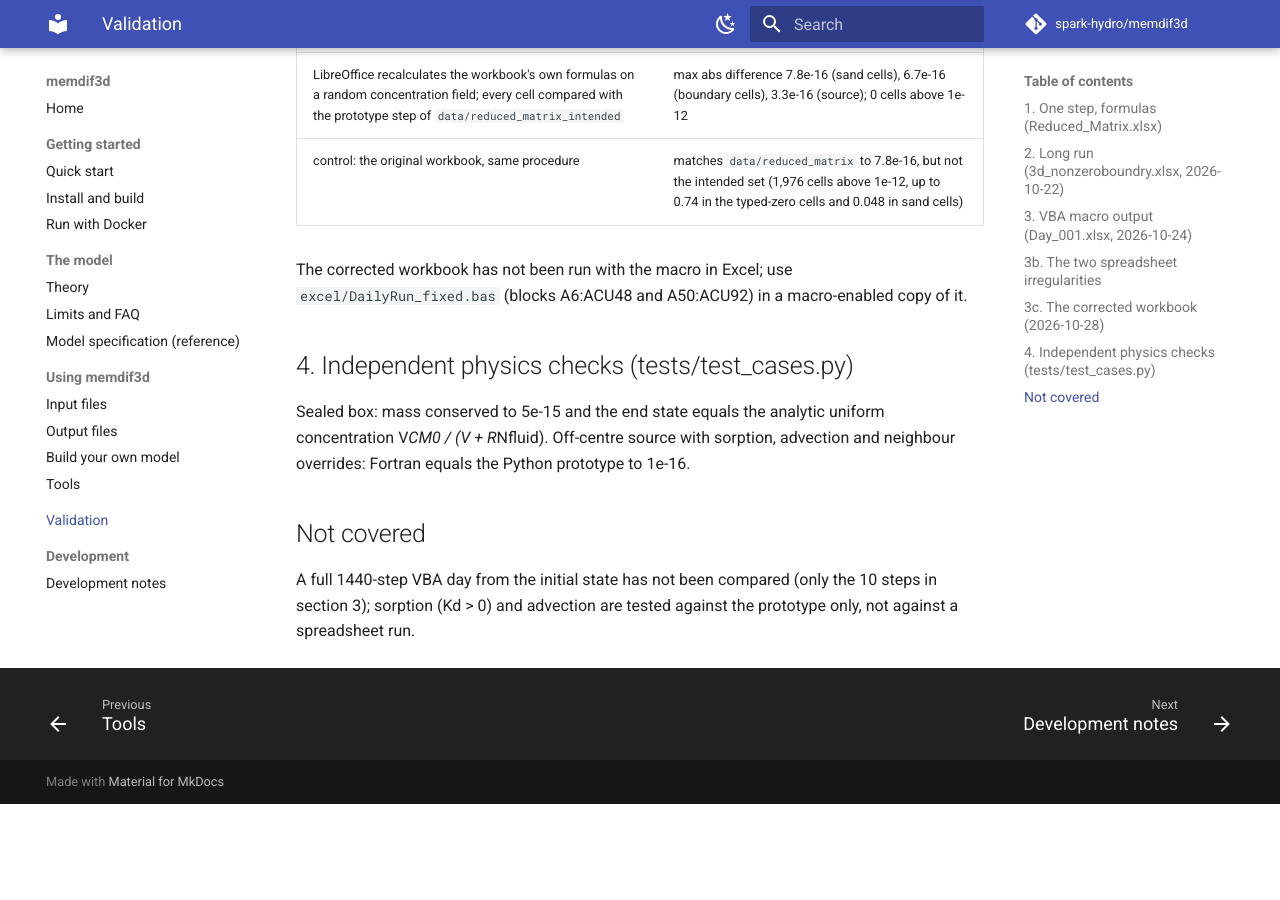
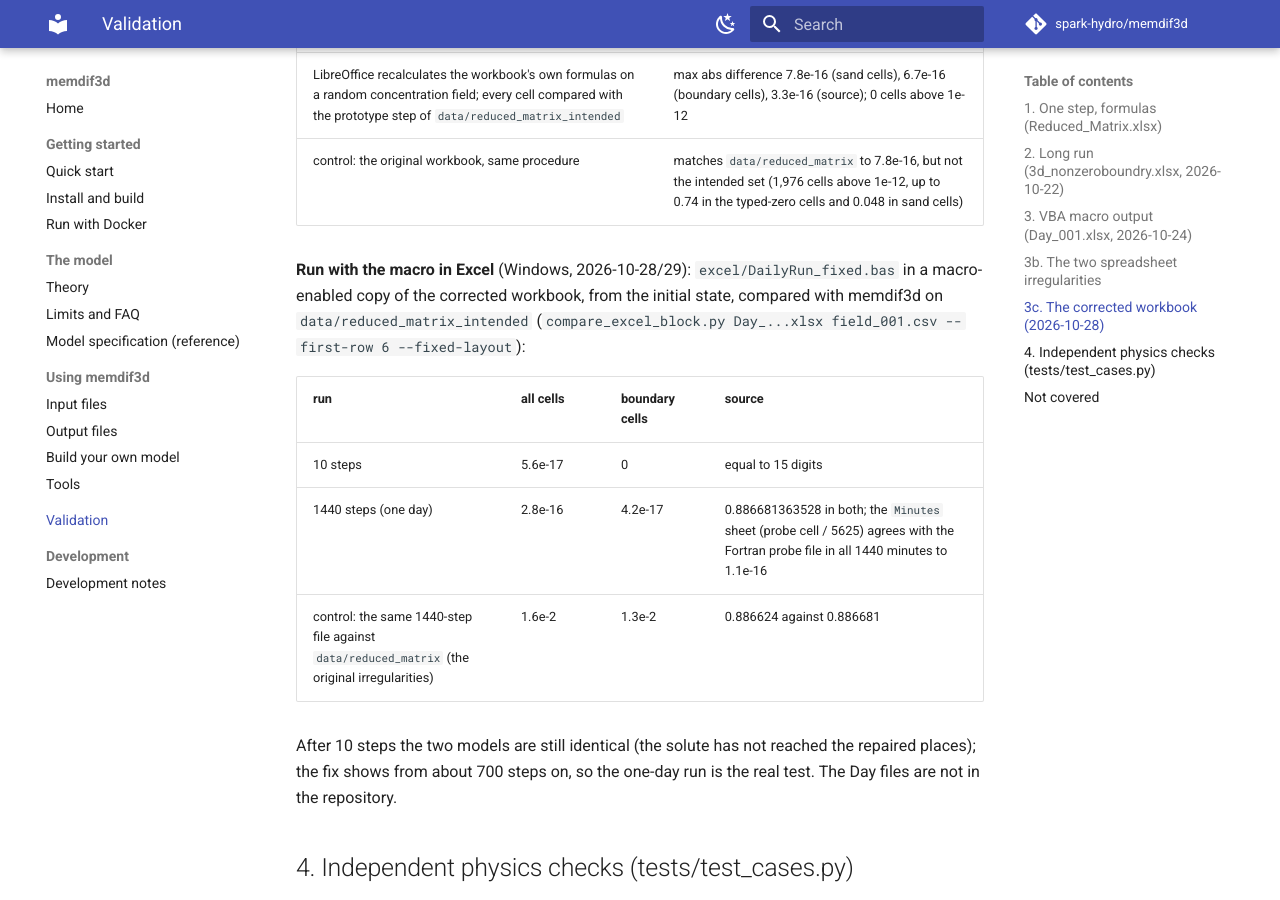
Before and after one commit to spark-hydro/memdif3d, an MkDocs documentation site: the page built from docs/VALIDATION.md, in a window 1280 px wide and 900 px high, scrolled down 2148 px. Built offline with MkDocs 1.6.1 and Material for MkDocs 9.7.7, drawn with Linux system fonts in a browser that asks for light colours; comment, search, counter and statistics services are not loaded; before the commit the page ends 2952 px from its top, so only the background shows below that.

Commit message:
Validation: the corrected workbook run with the macro in Excel agrees with the intended Fortran set
10 steps 5.6e-17, one day (1440 steps) 2.8e-16 over all cells, source equal in all 1440 minutes (1.1e-16); control against the original model differs by 1.6e-2.

Co-Authored-By: Claude Sonnet 5.5 <noreply@anthropic.com>

```diff
--- a/docs/VALIDATION.md
+++ b/docs/VALIDATION.md
@@ -42,7 +42,15 @@ The two irregularities were confirmed as mistakes. `tools/fix_reduced_matrix_xls
 | LibreOffice recalculates the workbook's own formulas on a random concentration field; every cell compared with the prototype step of `data/reduced_matrix_intended` | max abs difference 7.8e-16 (sand cells), 6.7e-16 (boundary cells), 3.3e-16 (source); 0 cells above 1e-12 |
 | control: the original workbook, same procedure | matches `data/reduced_matrix` to 7.8e-16, but not the intended set (1,976 cells above 1e-12, up to 0.74 in the typed-zero cells and 0.048 in sand cells) |
 
-The corrected workbook has not been run with the macro in Excel; use `excel/DailyRun_fixed.bas` (blocks A6:ACU48 and A50:ACU92) in a macro-enabled copy of it.
+**Run with the macro in Excel** (Windows, 2026-10-28/29): `excel/DailyRun_fixed.bas` in a macro-enabled copy of the corrected workbook, from the initial state, compared with memdif3d on `data/reduced_matrix_intended` (`compare_excel_block.py Day_...xlsx field_001.csv --first-row 6 --fixed-layout`):
+
+| run | all cells | boundary cells | source |
+|---|---|---|---|
+| 10 steps | 5.6e-17 | 0 | equal to 15 digits |
+| 1440 steps (one day) | 2.8e-16 | 4.2e-17 | 0.886681363528 in both; the `Minutes` sheet (probe cell / 5625) agrees with the Fortran probe file in all 1440 minutes to 1.1e-16 |
+| control: the same 1440-step file against `data/reduced_matrix` (the original irregularities) | 1.6e-2 | 1.3e-2 | 0.886624 against 0.886681 |
+
+After 10 steps the two models are still identical (the solute has not reached the repaired places); the fix shows from about 700 steps on, so the one-day run is the real test. The Day files are not in the repository.
 
 ## 4. Independent physics checks (tests/test_cases.py)
 Sealed box: mass conserved to 5e-15 and the end state equals the analytic uniform concentration V*CM0 / (V + R*Nfluid). Off-centre source with sorption, advection and neighbour overrides: Fortran equals the Python prototype to 1e-16.
```
Also changed, not shown: docs/DEVELOPMENT.md (+1 -1 lines).
